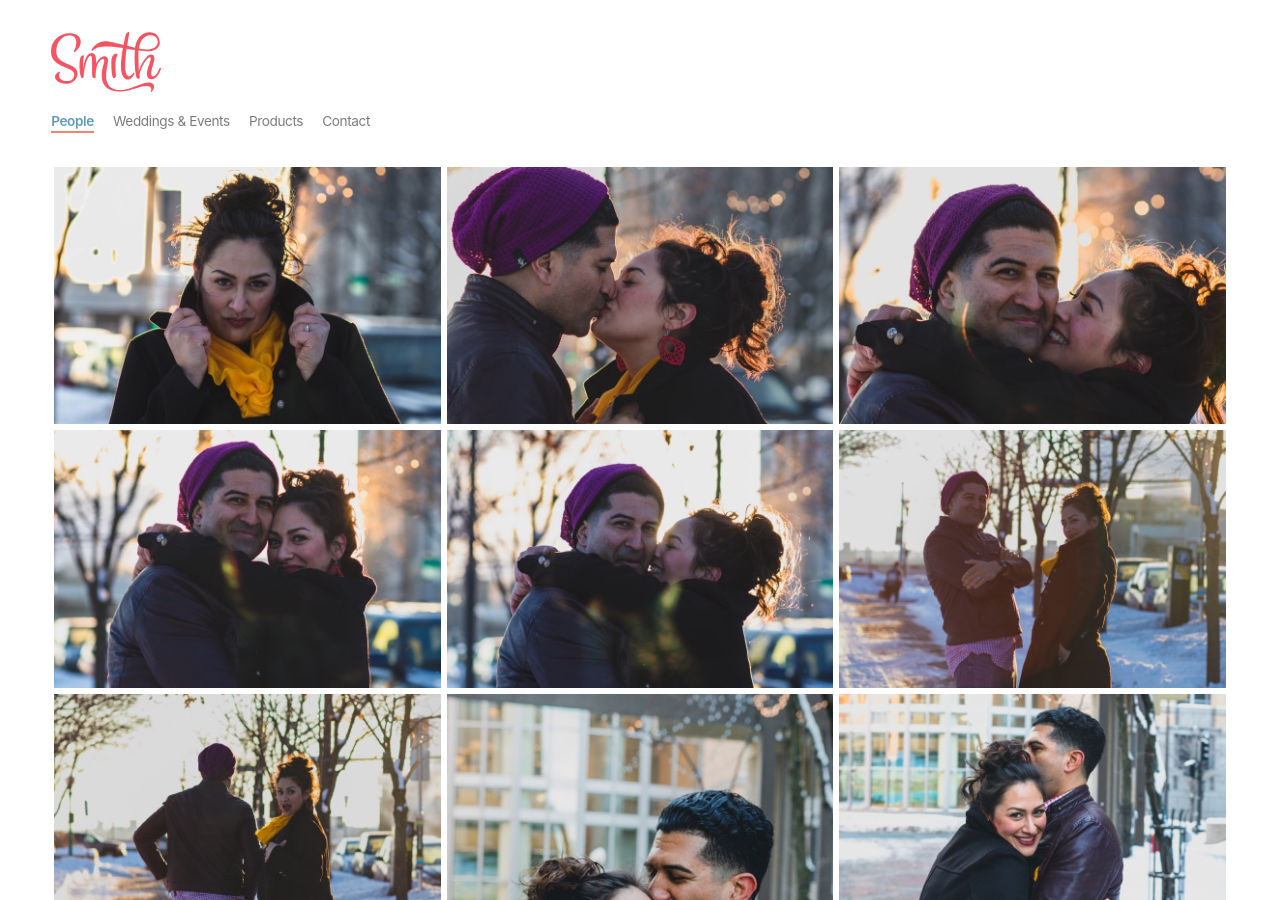
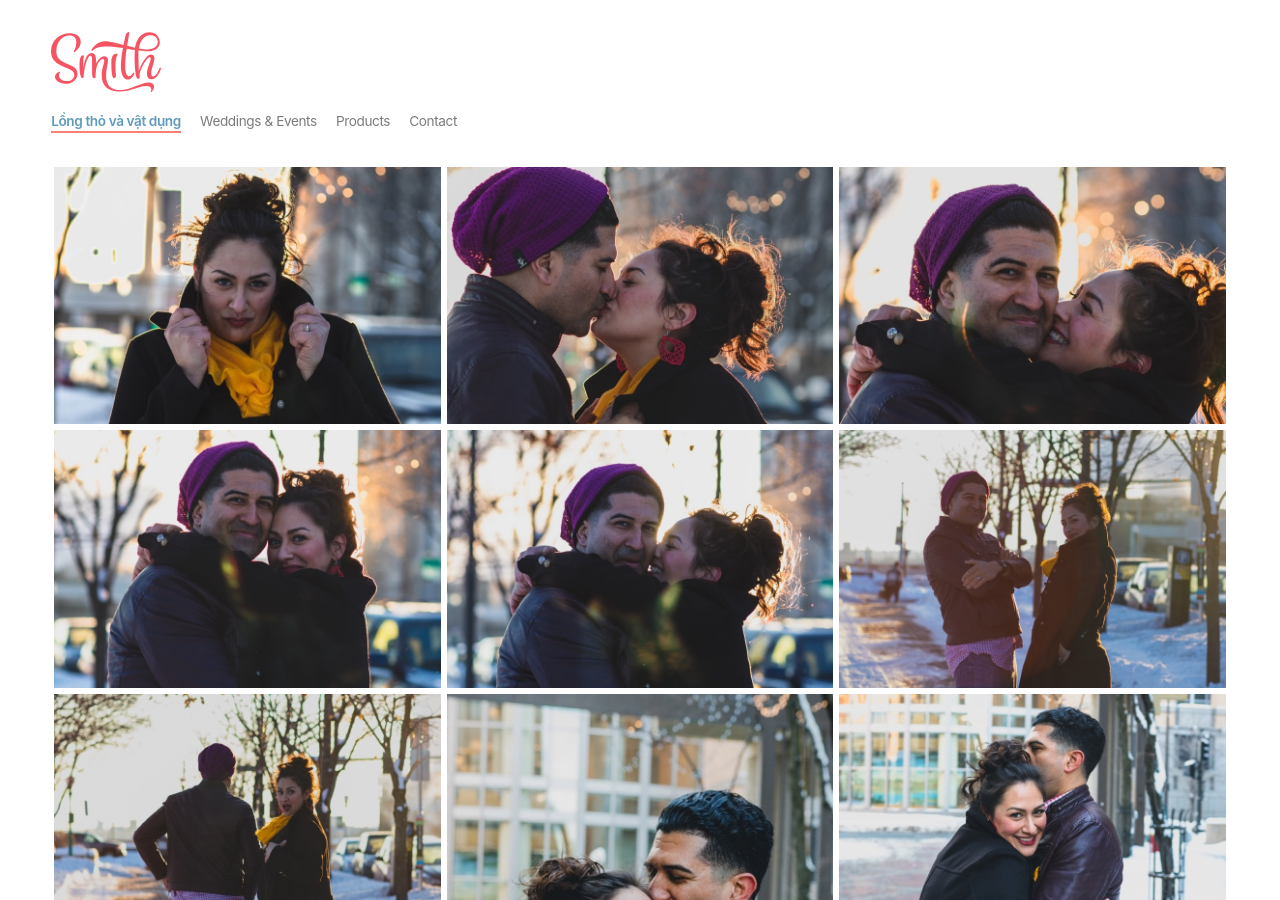
Before and after one commit to phamcongthuy/timothybsmith.photo, a Jekyll site: the page built from index.html, in a window 1280 px wide and 900 px high. Built offline with Jekyll 4.4.1, drawn with Linux system fonts in a browser that asks for light colours; some web fonts are replaced.

Commit message:
Update navigation.html

```diff
--- a/_includes/navigation.html
+++ b/_includes/navigation.html
@@ -1,6 +1,6 @@
 <nav>
   <ul class="navigation">
-    <li{% if page.url == '/' %} class="current"{% endif %}><a href="/">People</a></li>
+    <li{% if page.url == '/' %} class="current"{% endif %}><a href="/">Lồng thỏ và vật dụng</a></li>
     <li{% if page.url == '/weddings-events/' %} class="current"{% endif %}><a href="/weddings-events/">Weddings &amp; Events</a></li>
     <li{% if page.url == '/products/' %} class="current"{% endif %}><a href="/products/">Products</a></li>
     <li{% if page.url == '/contact/' %} class="current"{% endif %}><a href="/contact/">Contact</a></li>
```
